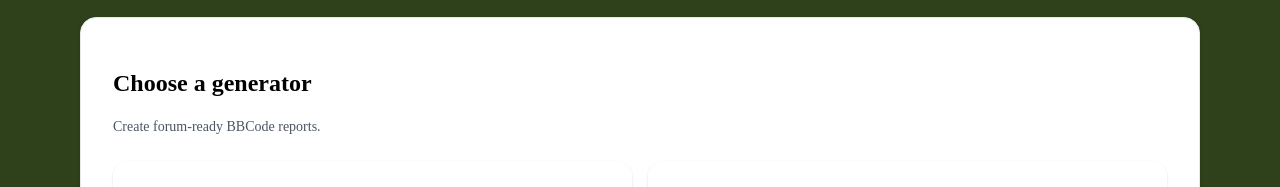
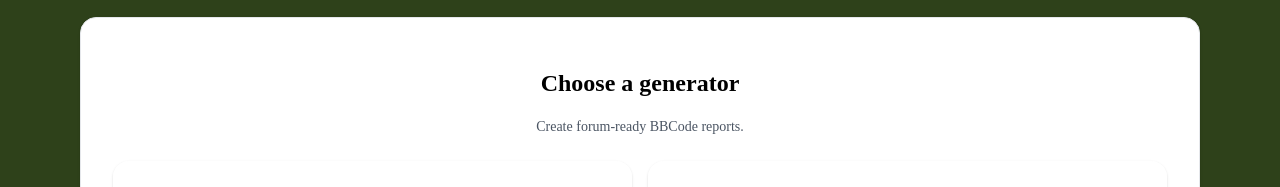
Before and after one commit to jar0fair/SSB-Forms, a React (Vite) app: page / in a window 1280 px wide. Shown: the part 341-528 px from the top of the page. Built offline with nearby package versions, Linux system fonts and the light colour scheme.

Commit message:
Update Home.jsx

```diff
--- a/src/pages/Home.jsx
+++ b/src/pages/Home.jsx
@@ -25,10 +25,10 @@
   return (
     <div>
       {/* small page intro, no crest/title here */}
-      <div className="mb-6">
+     <center> <div className="mb-6">
         <h2 className="text-2xl font-semibold">Choose a generator</h2>
         <p className="text-sm text-gray-600">Create forum-ready BBCode reports.</p>
-      </div>
+      </div></center>
 
       <div className="grid grid-cols-1 sm:grid-cols-2 gap-4">
         {generators.map(g => (
```
